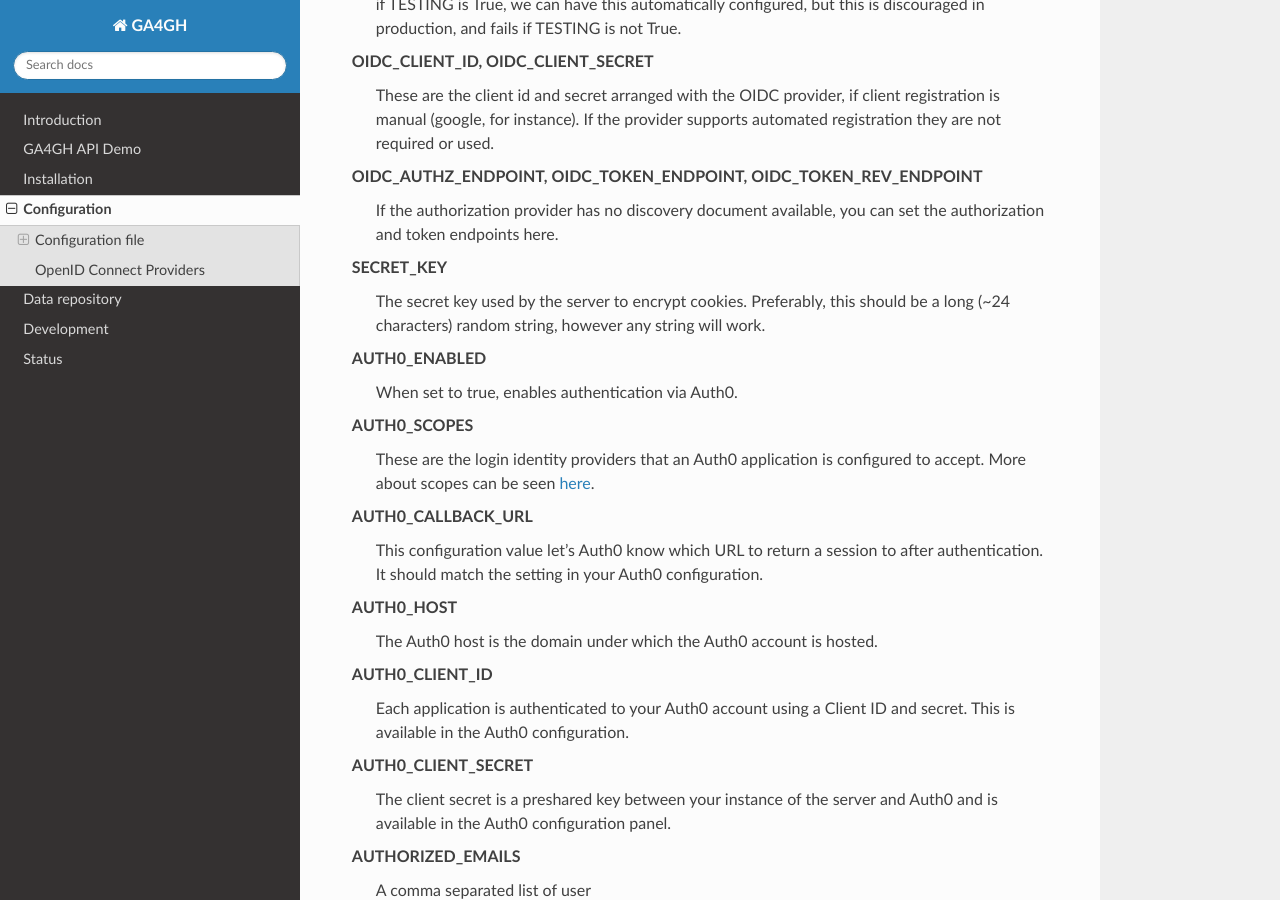
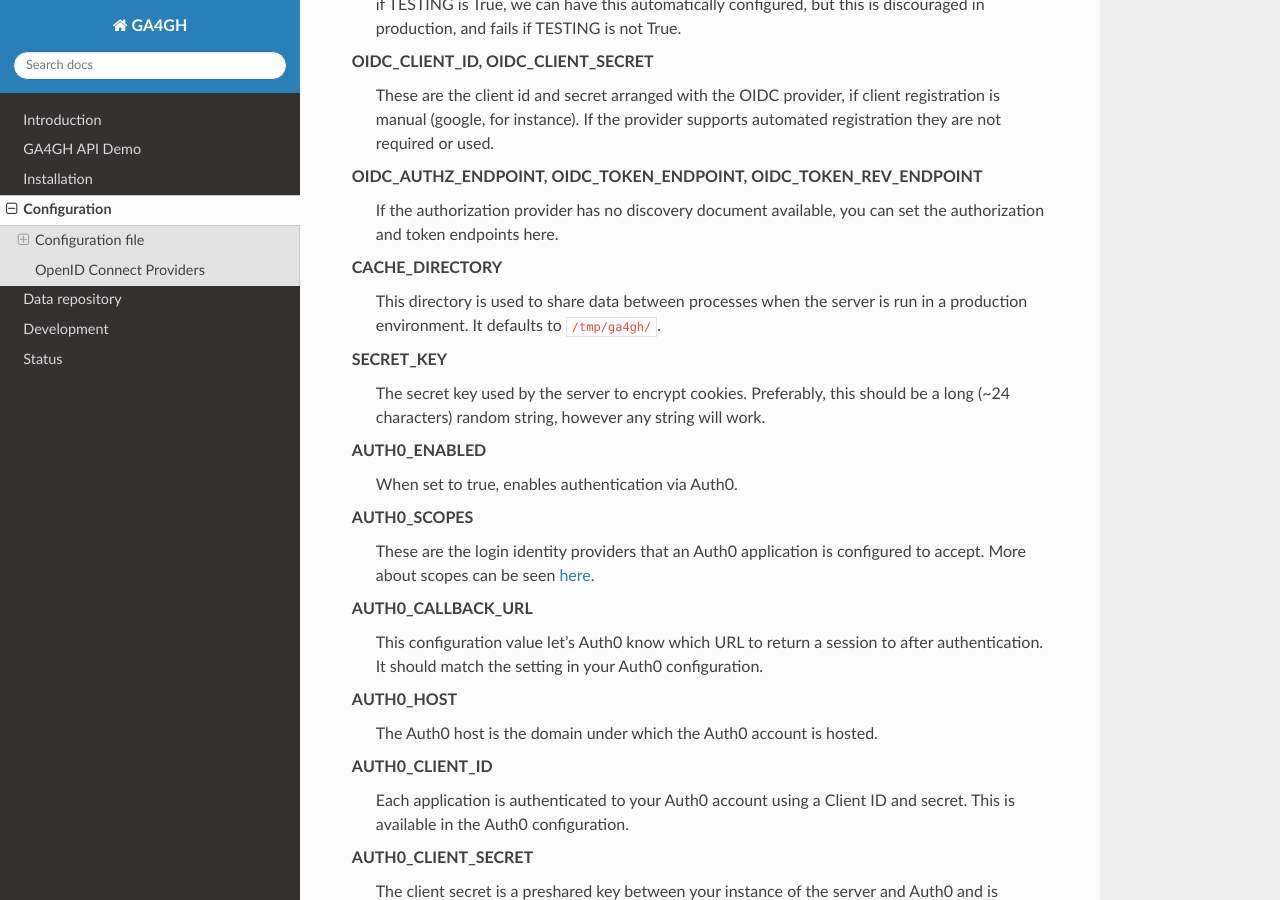
Before and after one commit to ga4gh/ga4gh-server, a Sphinx documentation site: the page built from docs/configuration.rst, in a window 1280 px wide and 900 px high, scrolled down 1570 px. Built offline with Sphinx 7.4.7 and the Read the Docs theme 2.0.0, drawn with Linux system fonts in a browser that asks for light colours.

Commit message:
Add doc for cache dir

```diff
--- a/docs/configuration.rst
+++ b/docs/configuration.rst
@@ -92,6 +92,10 @@ OIDC_AUTHZ_ENDPOINT, OIDC_TOKEN_ENDPOINT, OIDC_TOKEN_REV_ENDPOINT
     If the authorization provider has no discovery document available, you can
     set the authorization and token endpoints here.
 
+CACHE_DIRECTORY
+    This directory is used to share data between processes when the server is
+    run in a production environment. It defaults to ``/tmp/ga4gh/``.
+
 SECRET_KEY
     The secret key used by the server to encrypt cookies. Preferably, this
     should be a long (~24 characters) random string, however any string will
```
